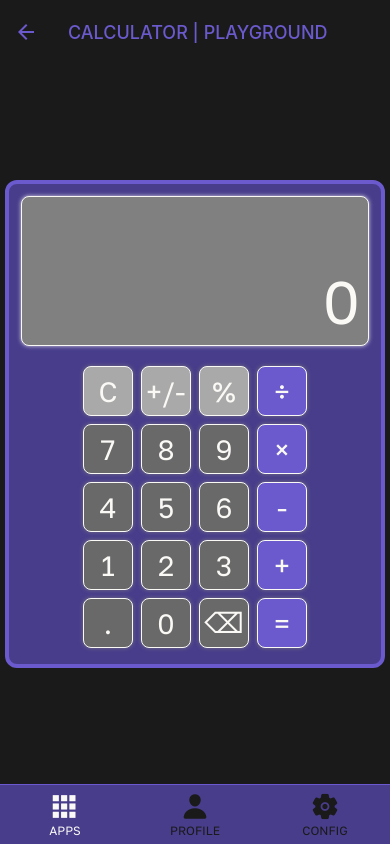
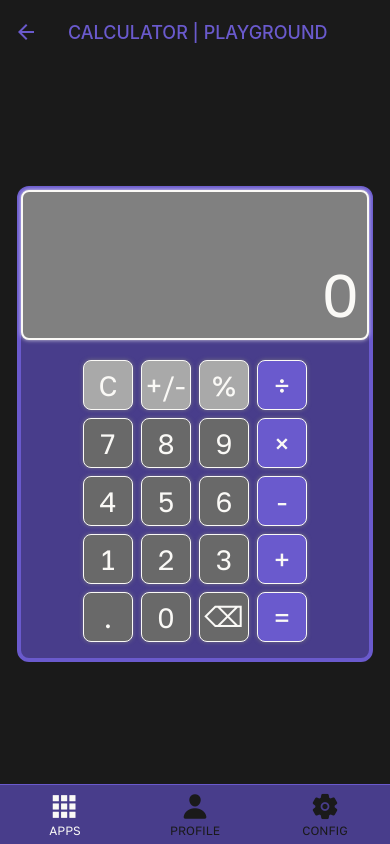
Before and after one commit to santio89/playground-react-native, a React Native app: screen /Calculator in a window 390 px wide. Built offline with nearby package versions, Linux system fonts and the light colour scheme.

Commit message:
small fix

```diff
--- a/components/CalcKeyboard.jsx
+++ b/components/CalcKeyboard.jsx
@@ -146,7 +146,7 @@ const CalcKeyboard = () => {
 
 
     return (
-        <View style={[styles.calcKeyboard, altColorTheme && styles.altCalcKeyboard, , windowHeight < 620 && { padding: 5 }]}>
+        <View style={[styles.calcKeyboard, altColorTheme && styles.altCalcKeyboard, , windowHeight < 620 && { paddingBottom: 6 }]}>
             <View style={styles.calcScreen}>
                 <Text style={styles.screenSecondNumber}>
                     {Number(secondNumber) > 999999999 ? Number(secondNumber).toExponential(2) : secondNumber.toLocaleString('en-US', { maximumFractionDigits: 4 })}
@@ -195,13 +195,13 @@ const styles = StyleSheet.create({
         width: '100%',
         minWidth: 350,
         maxWidth: 380,
-        borderRadius: 8,
+        borderRadius: 12,
         justifyContent: 'center',
         alignItems: 'center',
         borderWidth: 4,
         borderRadius: 12,
         borderColor: Constants.colorPrimary,
-        padding: 12,
+        paddingBottom: 12,
         backgroundColor: Constants.colorPrimaryDark,
     },
     calcRow: {
@@ -219,7 +219,7 @@ const styles = StyleSheet.create({
         minWidth: 348,
         minHeight: 150,
         justifyContent: 'flex-end',
-        borderWidth: 1,
+        borderWidth: 2,
         borderColor: Constants.colorWhite,
         shadowColor: Constants.colorWhite,
         shadowOffset: {
```
